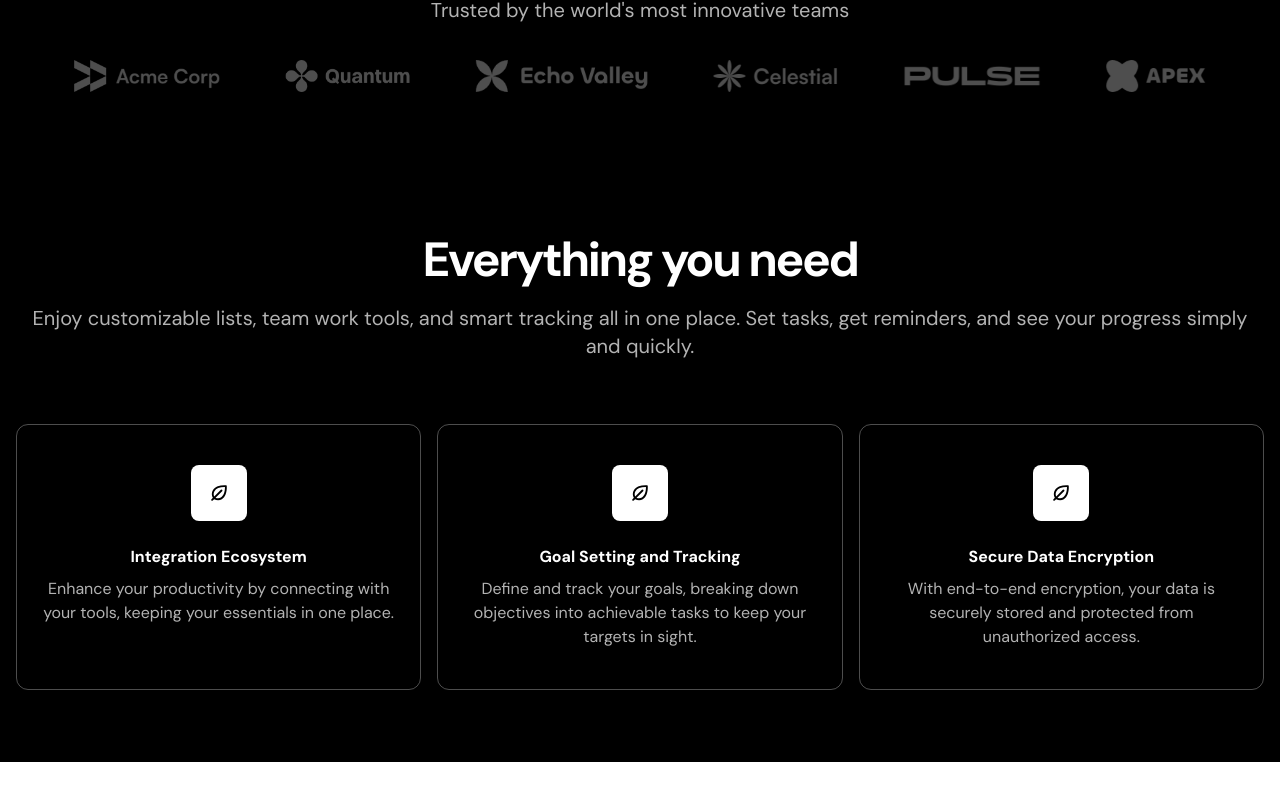
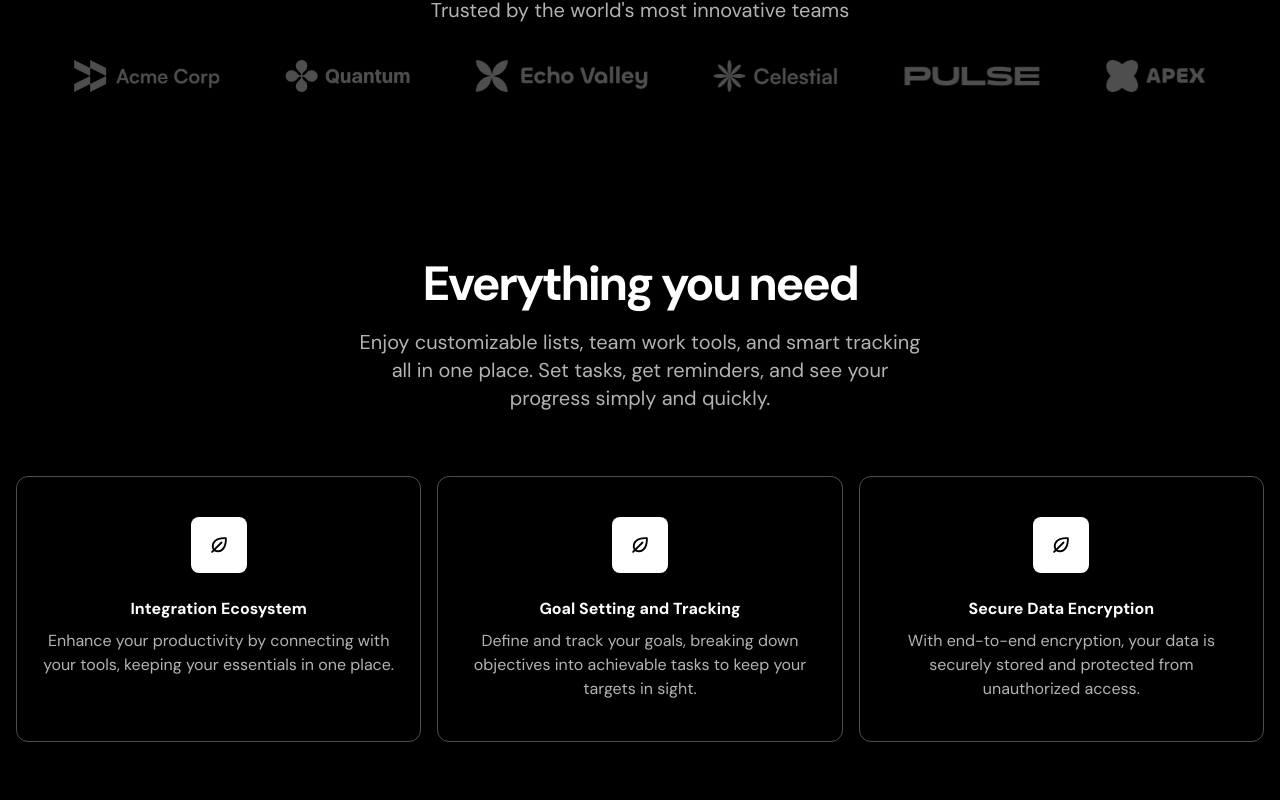
Before and after one commit to nicobastien/dark-landing, a Next.js app: page / in a window 1280 px wide. Shown: the part 914-1714 px from the top of the page. Before the commit the page ends 1676 px from the top, so only its background shows below. Built offline with nearby package versions, Linux system fonts and the light colour scheme.

Commit message:
Restrict Features's  paragraph width, center it, add padding and increse h2 font size when the screen get larger.

```diff
--- a/src/components/Features.tsx
+++ b/src/components/Features.tsx
@@ -23,12 +23,12 @@ const features = [
 
 export const Features = () => {
   return (
-    <div className="bg-black text-white py-[72px]">
+    <div className="bg-black text-white py-[72px] sm:py-24">
       <div className="container">
-        <h2 className="text-center font-bold text-5xl tracking-tighter">
+        <h2 className="text-center font-bold text-5xl sm:tex-6xl tracking-tighter">
           Everything you need
         </h2>
-        <div>
+        <div className="max-w-xl mx-auto">
           <p className="text-center mt-5 text-xl text-white/70">
             Enjoy customizable lists, team work tools, and smart tracking all in
             one place. Set tasks, get reminders, and see your progress simply
```
